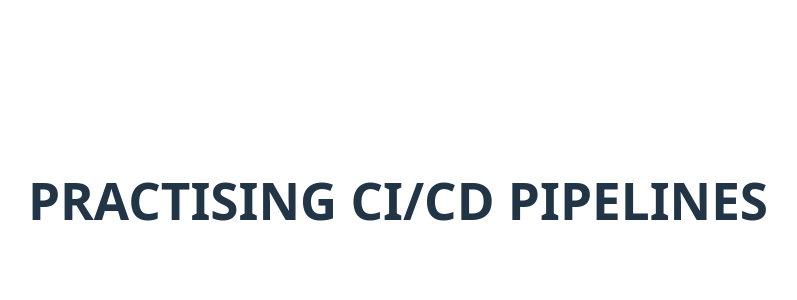
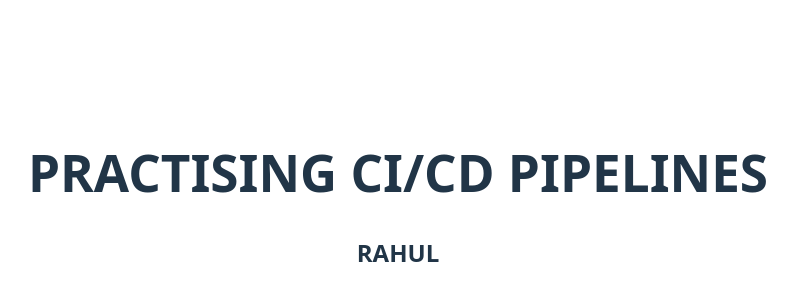
Before and after one commit to rahulk216/ci-cd-react-app-setup, a React (Vite) app: page / in a window 1280 px wide. Shown: the part 200-500 px from the top of the page, without its empty margins (242-1039 px from the left). Built offline with nearby package versions, Linux system fonts and the light colour scheme.

Commit message:
ui change

```diff
--- a/src/App.tsx
+++ b/src/App.tsx
@@ -4,6 +4,7 @@ function App() {
   return (
     <div>
       <h1>PRACTISING CI/CD PIPELINES</h1>
+      <h2>RAHUL</h2>
       <h2>{import.meta.env.VITE_REACT_APP_ENV}</h2>
     </div>
   );
```
